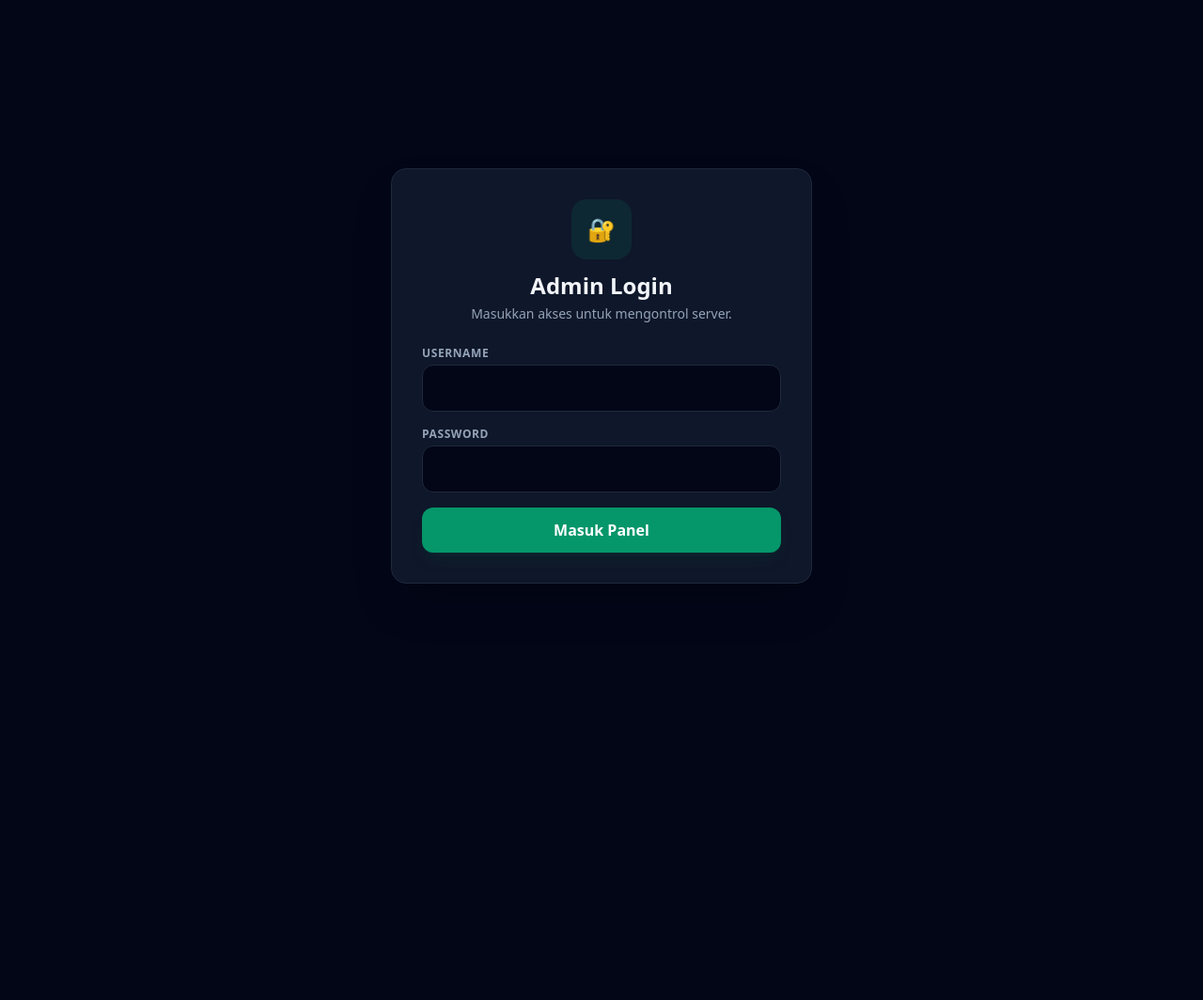
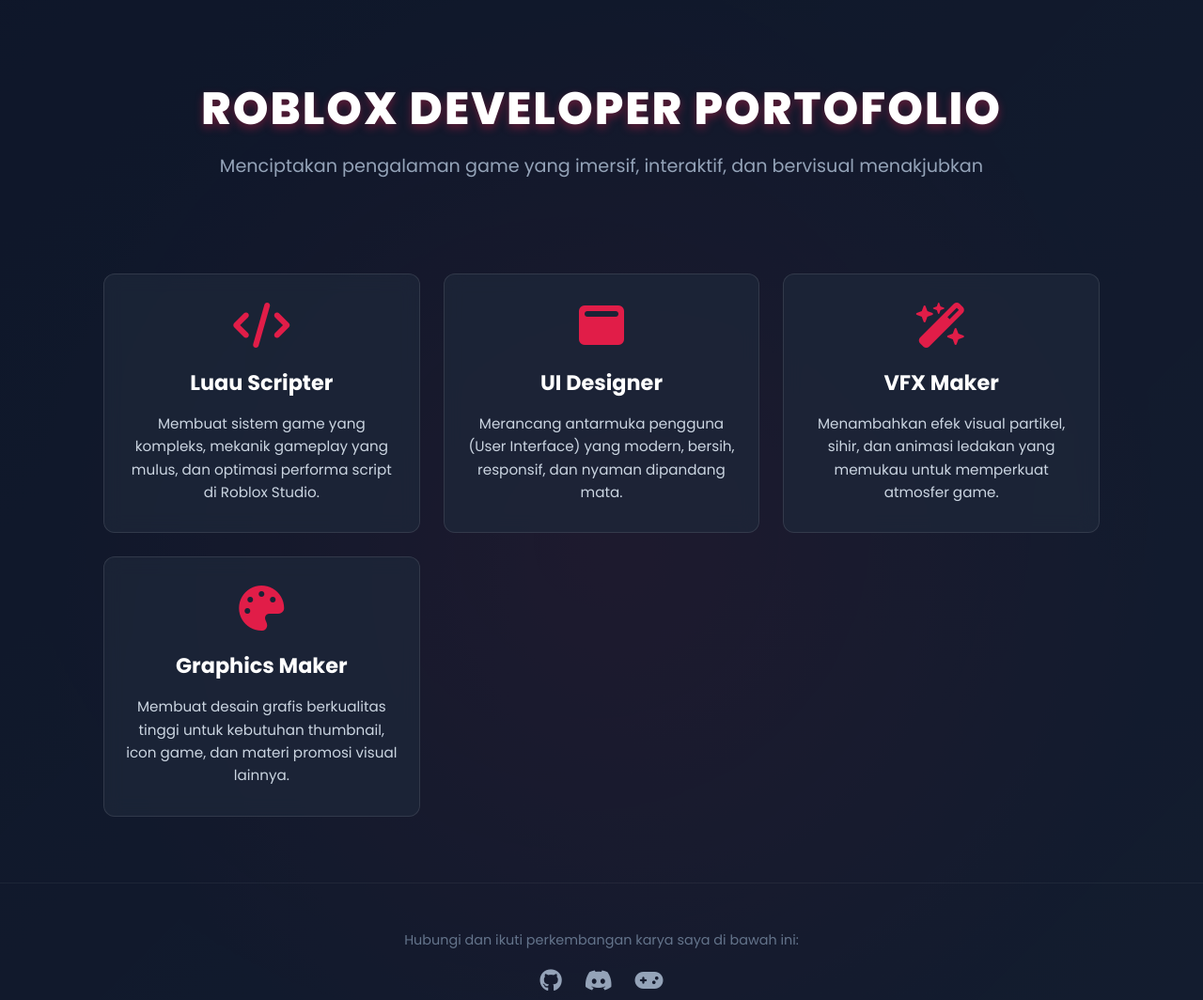
Before and after one commit to Moderenszz/sorta, a plain HTML site: page index.html in a window 1280 px wide. Shown: the top 1064 px of the page at 94% size. Before the commit the page ends 800 px from the top, so only its background shows below. Drawn offline with nearby package versions, Linux system fonts and the light colour scheme; no server answers.

Commit message:
Update index.html

```diff
--- a/index.html
+++ b/index.html
@@ -3,147 +3,181 @@
 <head>
     <meta charset="UTF-8">
     <meta name="viewport" content="width=device-width, initial-scale=1.0">
-    <title>Minecraft Server Control Panel</title>
-    <script src="https://cdn.tailwindcss.com"></script>
+    <title>Portofolio Roblox Developer</title>
+    <!-- Google Fonts -->
+    <link href="https://fonts.googleapis.com/css2?family=Poppins:wght@400;600;700;800&display=swap" rel="stylesheet">
+    <!-- FontAwesome untuk Icon -->
+    <link rel="stylesheet" href="https://cdnjs.cloudflare.com/ajax/libs/font-awesome/6.4.0/css/all.min.css">
+    <style>
+        * {
+            margin: 0;
+            padding: 0;
+            box-sizing: border-box;
+            font-family: 'Poppins', sans-serif;
+        }
+
+        body {
+            background-color: #0f172a;
+            color: #f8fafc;
+            overflow-x: hidden;
+            position: relative;
+        }
+
+        /* Background Bertema Roblox (Pattern & Gradient) */
+        body::before {
+            content: "";
+            position: absolute;
+            top: 0;
+            left: 0;
+            width: 100%;
+            height: 100%;
+            background: linear-gradient(135deg, rgba(15, 23, 42, 0.9), rgba(30, 41, 59, 0.8)),
+                        radial-gradient(circle, #e11d48 0%, transparent 70%);
+            background-size: cover;
+            z-index: -1;
+            opacity: 0.4;
+        }
+
+        header {
+            text-align: center;
+            padding: 80px 20px 40px;
+        }
+
+        header h1 {
+            font-size: 3rem;
+            font-weight: 800;
+            color: #ffffff;
+            text-transform: uppercase;
+            letter-spacing: 2px;
+            margin-bottom: 10px;
+            text-shadow: 0 4px 10px rgba(225, 29, 72, 0.4);
+        }
+
+        header p {
+            font-size: 1.2rem;
+            color: #94a3b8;
+        }
+
+        .container {
+            max-width: 1100px;
+            margin: 0 auto;
+            padding: 20px;
+        }
+
+        .skills-grid {
+            display: grid;
+            grid-template-columns: repeat(auto-fit, minmax(250px, 1fr));
+            gap: 25px;
+            margin-top: 40px;
+        }
+
+        .card {
+            background: rgba(30, 41, 59, 0.7);
+            border: 1px solid rgba(255, 255, 255, 0.1);
+            border-radius: 12px;
+            padding: 30px 20px;
+            text-align: center;
+            backdrop-filter: blur(10px);
+            transition: transform 0.3s ease, border-color 0.3s ease, box-shadow 0.3s ease;
+        }
+
+        .card:hover {
+            transform: translateY(-8px);
+            border-color: #e11d48;
+            box-shadow: 0 10px 25px rgba(225, 29, 72, 0.3);
+        }
+
+        .card i {
+            font-size: 3rem;
+            color: #e11d48;
+            margin-bottom: 20px;
+        }
+
+        .card h3 {
+            font-size: 1.4rem;
+            margin-bottom: 15px;
+            color: #ffffff;
+        }
+
+        .card p {
+            font-size: 0.95rem;
+            color: #cbd5e1;
+            line-height: 1.6;
+        }
+
+        footer {
+            text-align: center;
+            padding: 50px 20px;
+            color: #64748b;
+            font-size: 0.9rem;
+            margin-top: 50px;
+            border-top: 1px solid rgba(255, 255, 255, 0.05);
+        }
+
+        .social-links {
+            margin-top: 15px;
+        }
+
+        .social-links a {
+            color: #94a3b8;
+            font-size: 1.5rem;
+            margin: 0 10px;
+            transition: color 0.3s ease;
+        }
+
+        .social-links a:hover {
+            color: #e11d48;
+        }
+    </style>
 </head>
-<body class="bg-slate-950 text-slate-100 min-h-screen flex items-center justify-center p-4">
+<body>
 
-    <!-- Kotak Login Form -->
-    <div id="login-container" class="bg-slate-900 border border-slate-800 p-8 rounded-2xl shadow-2xl w-full max-w-md hidden">
-        <div class="text-center mb-6">
-            <div class="inline-flex items-center justify-center w-16 h-16 bg-emerald-500/10 text-emerald-400 rounded-2xl mb-3 text-2xl font-bold">🔐</div>
-            <h1 class="text-2xl font-bold">Admin Login</h1>
-            <p class="text-slate-400 text-sm mt-1">Masukkan akses untuk mengontrol server.</p>
-        </div>
+    <header>
+        <h1>Roblox Developer Portofolio</h1>
+        <p>Menciptakan pengalaman game yang imersif, interaktif, dan bervisual menakjubkan</p>
+    </header>
 
-        <form id="login-form" onsubmit="handleLogin(event)" class="space-y-4">
-            <div>
-                <label class="block text-xs font-semibold text-slate-400 uppercase tracking-wider mb-1">Username</label>
-                <input type="text" id="username" required class="w-full bg-slate-950 border border-slate-800 rounded-xl px-4 py-3 text-slate-100 focus:outline-none focus:border-emerald-500 transition">
-            </div>
-            <div>
-                <label class="block text-xs font-semibold text-slate-400 uppercase tracking-wider mb-1">Password</label>
-                <input type="password" id="password" required class="w-full bg-slate-950 border border-slate-800 rounded-xl px-4 py-3 text-slate-100 focus:outline-none focus:border-emerald-500 transition">
-            </div>
-            <p id="error-msg" class="text-rose-500 text-xs text-center hidden">Username atau password salah!</p>
-            <button type="submit" class="w-full bg-emerald-600 hover:bg-emerald-500 text-white font-semibold py-3 rounded-xl transition shadow-lg shadow-emerald-900/20">Masuk Panel</button>
-        </form>
-    </div>
-
-    <!-- Kotak Panel Kontrol (Tampil setelah login sukses) -->
-    <div id="panel-container" class="bg-slate-900 border border-slate-800 p-8 rounded-2xl shadow-2xl w-full max-w-lg hidden">
-        <div class="flex justify-between items-center mb-6">
-            <h1 class="text-xl font-bold flex items-center gap-2">🎮 Minecraft Panel</h1>
-            <div class="flex items-center gap-3">
-                <div class="flex items-center gap-2 bg-slate-800 px-3 py-1.5 rounded-full text-xs font-medium">
-                    <span id="status-dot" class="w-2.5 h-2.5 rounded-full bg-red-500 animate-pulse"></span>
-                    <span id="status-text" class="text-slate-300">Checking...</span>
-                </div>
-                <button onclick="handleLogout()" class="text-xs bg-rose-500/10 hover:bg-rose-500/20 text-rose-400 px-3 py-1.5 rounded-lg transition border border-rose-500/20">Logout</button>
-            </div>
-        </div>
-
-        <div class="space-y-4">
-            <div class="bg-slate-950 p-4 rounded-xl border border-slate-800">
-                <p class="text-xs text-slate-400 mb-1 font-semibold uppercase tracking-wider">Pinggy TCP Address</p>
-                <div class="flex items-center justify-between gap-2">
-                    <code id="ip-address" class="text-sm font-mono text-emerald-400 truncate">Memuat alamat...</code>
-                    <button onclick="copyIP()" class="bg-slate-800 hover:bg-slate-700 text-xs px-3 py-1.5 rounded-lg transition text-slate-300">Salin</button>
-                </div>
+    <div class="container">
+        <div class="skills-grid">
+            <!-- Scripter -->
+            <div class="card">
+                <i class="fa-solid fa-code"></i>
+                <h3>Luau Scripter</h3>
+                <p>Membuat sistem game yang kompleks, mekanik gameplay yang mulus, dan optimasi performa script di Roblox Studio.</p>
             </div>
 
-            <div class="grid grid-cols-2 gap-3 pt-2">
-                <button onclick="controlServer('start')" class="bg-emerald-600 hover:bg-emerald-500 text-white font-semibold py-3 px-4 rounded-xl transition shadow-lg shadow-emerald-900/20 active:scale-95">Nyalakan Server</button>
-                <button onclick="controlServer('stop')" class="bg-rose-600 hover:bg-rose-500 text-white font-semibold py-3 px-4 rounded-xl transition shadow-lg shadow-rose-900/20 active:scale-95">Matikan Server</button>
+            <!-- UI Designer -->
+            <div class="card">
+                <i class="fa-solid fa-window-maximize"></i>
+                <h3>UI Designer</h3>
+                <p>Merancang antarmuka pengguna (User Interface) yang modern, bersih, responsif, dan nyaman dipandang mata.</p>
+            </div>
+
+            <!-- VFX Maker -->
+            <div class="card">
+                <i class="fa-solid fa-wand-magic-sparkles"></i>
+                <h3>VFX Maker</h3>
+                <p>Menambahkan efek visual partikel, sihir, dan animasi ledakan yang memukau untuk memperkuat atmosfer game.</p>
+            </div>
+
+            <!-- Graphics Maker -->
+            <div class="card">
+                <i class="fa-solid fa-palette"></i>
+                <h3>Graphics Maker</h3>
+                <p>Membuat desain grafis berkualitas tinggi untuk kebutuhan thumbnail, icon game, dan materi promosi visual lainnya.</p>
             </div>
         </div>
     </div>
 
-    <script>
-        // Kosongkan karena URL backend otomatis ikut domain Flask yang sedang dibuka
-        const BACKEND_URL = "https://automatic-lamp-v69jxjq6w5j4cxw-5000.app.github.dev";
+    <footer>
+        <p>Hubungi dan ikuti perkembangan karya saya di bawah ini:</p>
+        <div class="social-links">
+            <a href="https://github.com" target="_blank"><i class="fa-brands fa-github"></i></a>
+            <a href="https://discord.com" target="_blank"><i class="fa-brands fa-discord"></i></a>
+            <a href="https://roblox.com" target="_blank"><i class="fa-solid fa-gamepad"></i></a>
+        </div>
+        <p style="margin-top: 20px;">&copy; 2026 Roblox Developer. All rights reserved.</p>
+    </footer>
 
-        async function checkAuthAndStatus() {
-            try {
-                let authRes = await fetch(`${BACKEND_URL}/check-auth`);
-                if (!authRes.ok) {
-                    document.getElementById('login-container').classList.remove('hidden');
-                    return;
-                }
-
-                document.getElementById('panel-container').classList.remove('hidden');
-
-                let res = await fetch(`${BACKEND_URL}/status`);
-                let data = await res.json();
-
-                let dot = document.getElementById('status-dot');
-                let text = document.getElementById('status-text');
-
-                if (data.running) {
-                    dot.className = "w-2.5 h-2.5 rounded-full bg-emerald-500 animate-pulse";
-                    text.innerText = "ONLINE";
-                } else {
-                    dot.className = "w-2.5 h-2.5 rounded-full bg-rose-500";
-                    text.innerText = "OFFLINE";
-                }
-
-                document.getElementById('ip-address').innerText = data.ip;
-            } catch (e) {
-                document.getElementById('login-container').classList.remove('hidden');
-            }
-        }
-
-        async function handleLogin(event) {
-            event.preventDefault();
-            let username = document.getElementById('username').value;
-            let password = document.getElementById('password').value;
-            let errorMsg = document.getElementById('error-msg');
-
-            try {
-                let res = await fetch(`${BACKEND_URL}/login`, {
-                    method: 'POST',
-                    headers: { 'Content-Type': 'application/json' },
-                    body: JSON.stringify({ username, password })
-                });
-
-                let data = await res.json();
-                if (data.success) {
-                    errorMsg.classList.add('hidden');
-                    document.getElementById('login-container').classList.add('hidden');
-                    checkAuthAndStatus();
-                } else {
-                    errorMsg.classList.remove('hidden');
-                }
-            } catch (e) {
-                errorMsg.innerText = "Gagal terhubung ke server!";
-                errorMsg.classList.remove('hidden');
-            }
-        }
-
-        async function handleLogout() {
-            await fetch(`${BACKEND_URL}/logout`, { method: 'POST' });
-            document.getElementById('panel-container').classList.add('hidden');
-            document.getElementById('login-container').classList.remove('hidden');
-        }
-
-        async function controlServer(action) {
-            await fetch(`${BACKEND_URL}/${action}`, { method: 'POST' });
-            setTimeout(checkAuthAndStatus, 1500);
-        }
-
-        function copyIP() {
-            let ipText = document.getElementById('ip-address').innerText;
-            navigator.clipboard.writeText(ipText);
-            alert("IP server berhasil disalin!");
-        }
-
-        setInterval(() => {
-            if (!document.getElementById('panel-container').classList.contains('hidden')) {
-                checkAuthAndStatus();
-            }
-        }, 4000);
-
-        checkAuthAndStatus();
-    </script>
 </body>
 </html>
```
